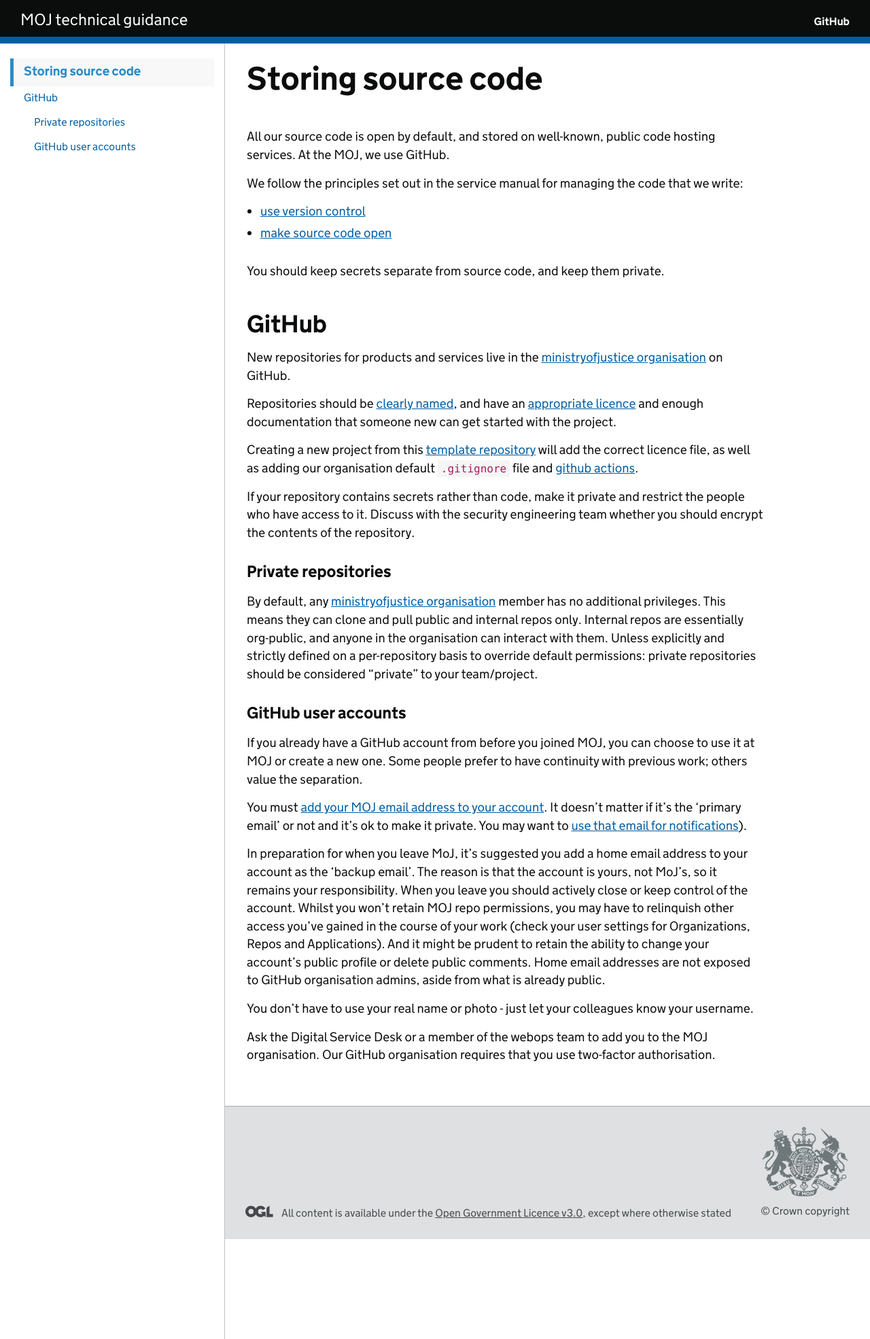
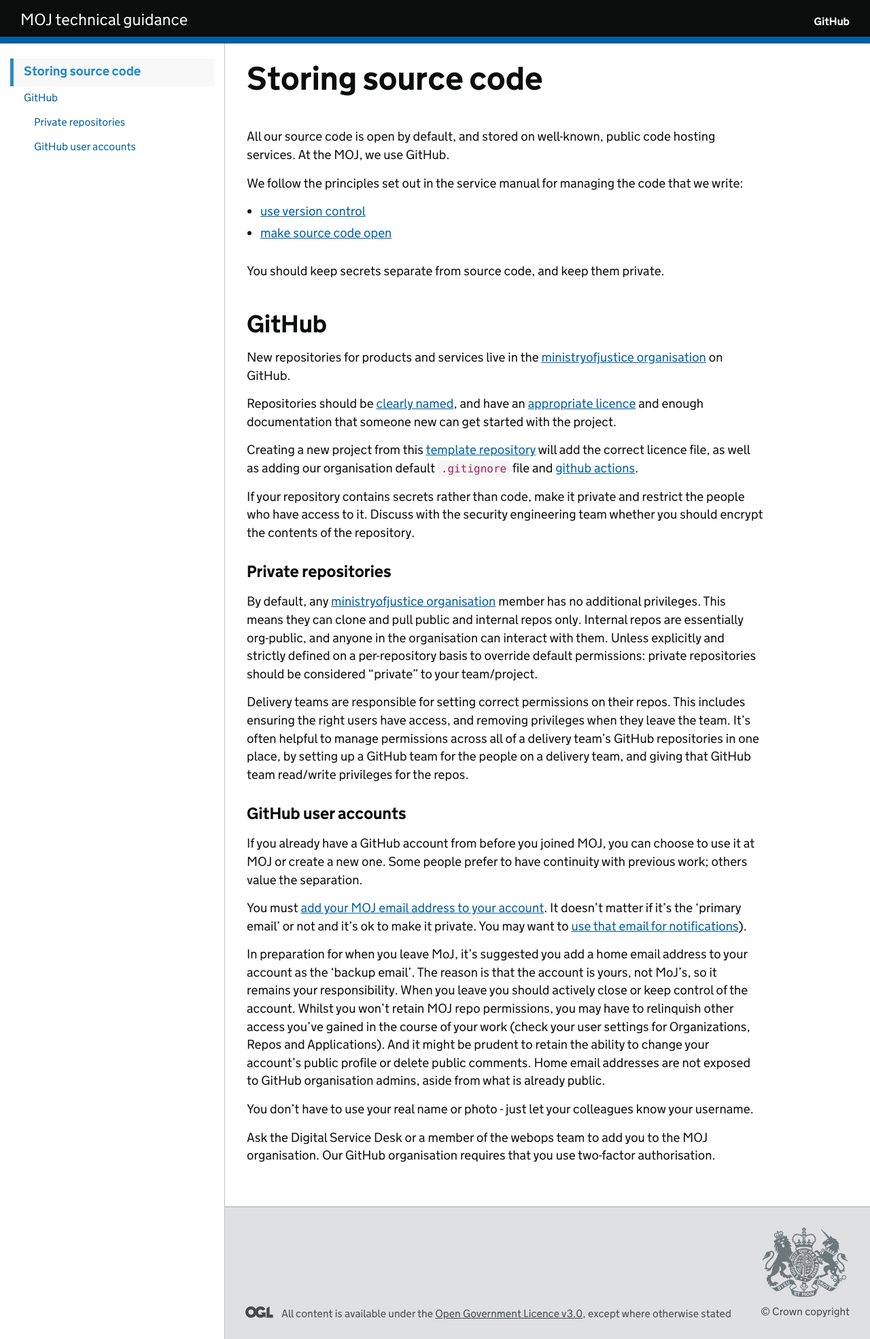
Before and after one commit to ministryofjustice/technical-guidance, a Jekyll site: the page built from standards/storing-source-code.md, in a window 1280 px wide. Shown: the whole page at 68% size. Built offline with Jekyll 4.4.1, drawn with Linux system fonts in a browser that asks for light colours; our own code applies the rules of GitHub Pages for plain Markdown files.

Commit message:
Add responsibility for permissions

```diff
--- a/standards/storing-source-code.md
+++ b/standards/storing-source-code.md
@@ -39,6 +39,13 @@ the repository.
 
 By default, any [ministryofjustice organisation](https://github.com/ministryofjustice) member has no additional privileges. This means they can clone and pull public and internal repos only. Internal repos are essentially org-public, and anyone in the organisation can interact with them. Unless explicitly and strictly defined on a per-repository basis to override default permissions: private repositories should be considered "private" to your team/project.
 
+Delivery teams are responsible for setting correct permissions on their repos.
+This includes ensuring the right users have access, and removing privileges when
+they leave the team. It's often helpful to manage permissions across all of a
+delivery team's GitHub repositories in one place, by setting up a GitHub team
+for the people on a delivery team, and giving that GitHub team read/write
+privileges for the repos.
+
 ### GitHub user accounts
 
 If you already have a GitHub account from before you joined MOJ, you can choose to use it at MOJ or create a new one. Some people prefer to have continuity with previous work; others value the separation.
```
